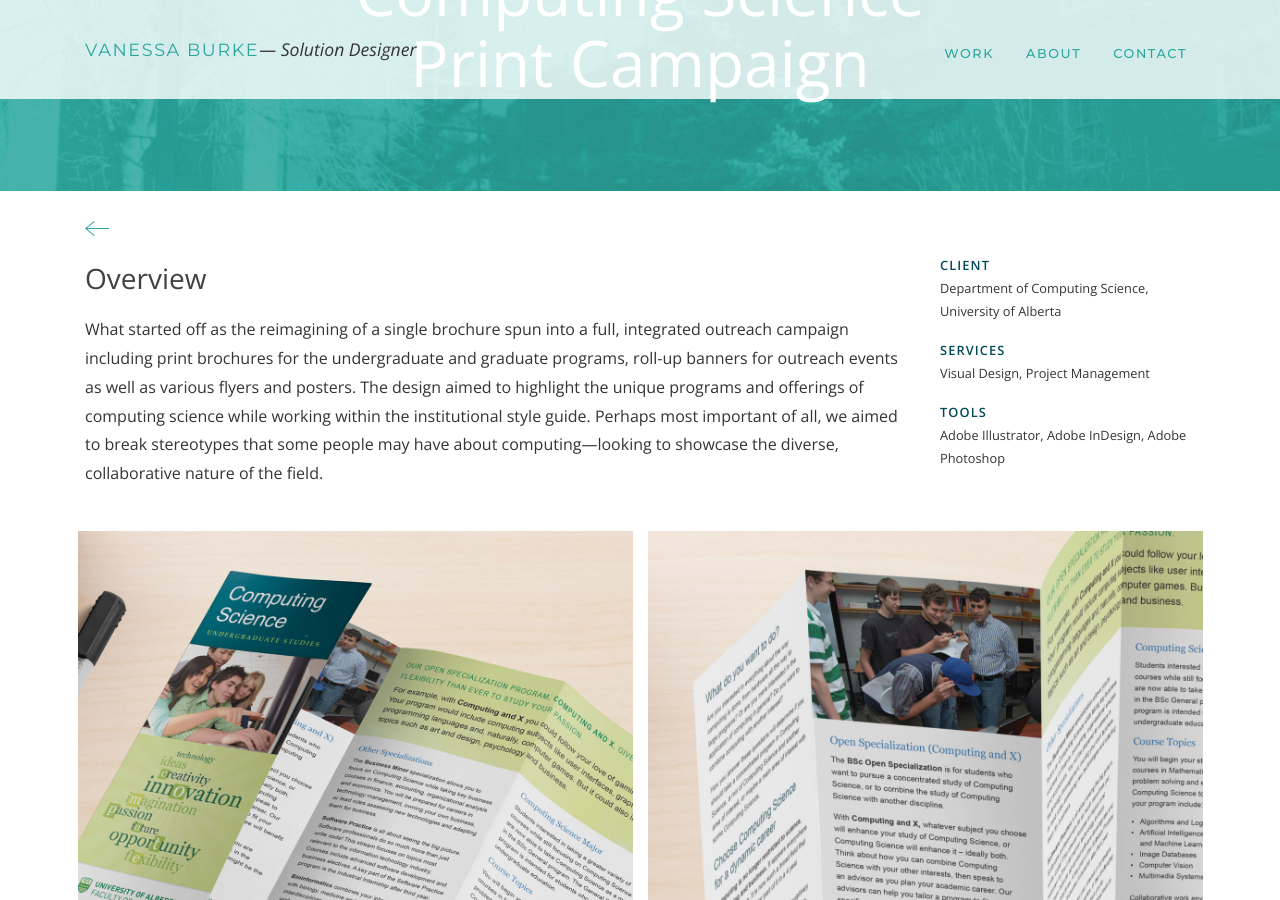
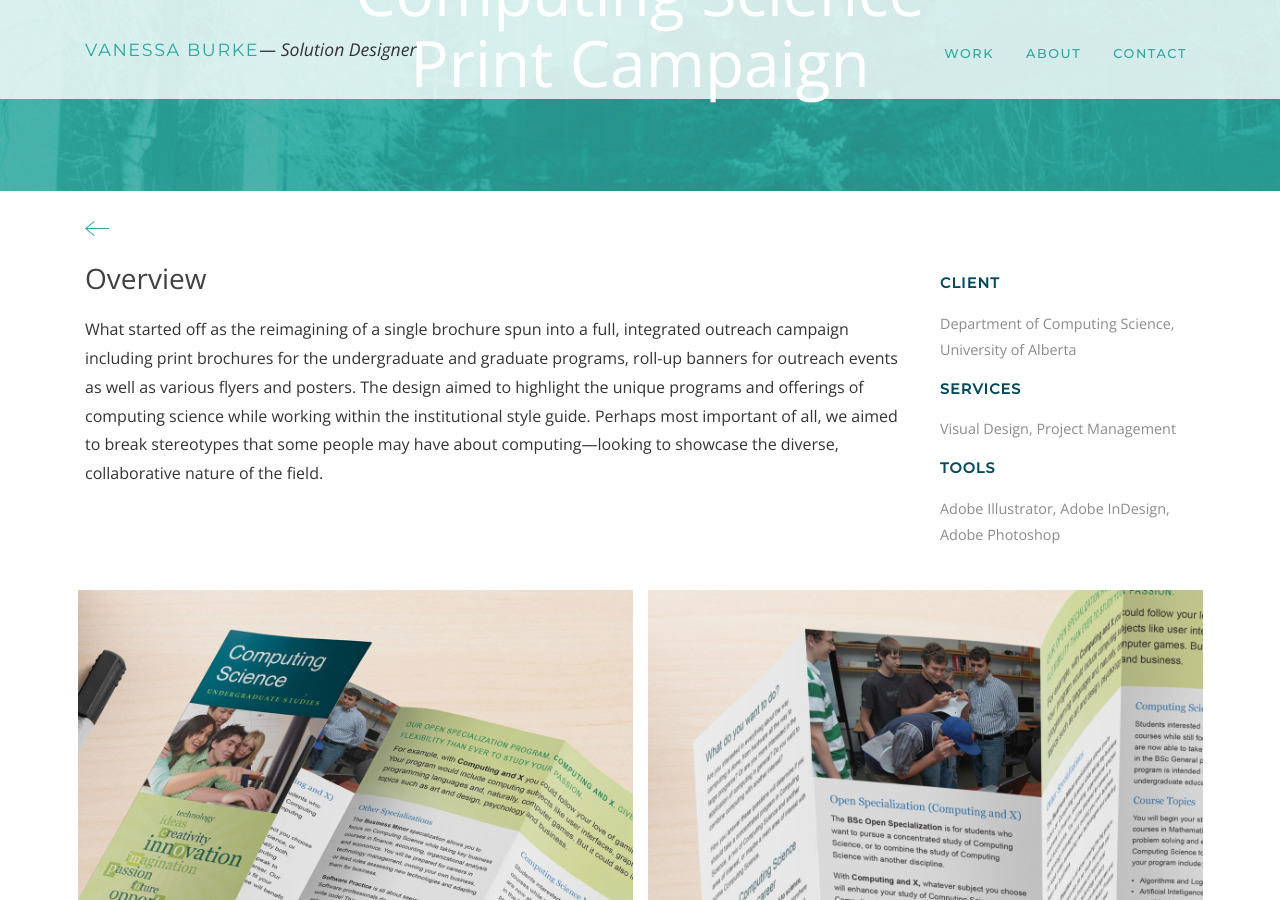
Before and after one commit to vnburke/vnburke.github.io, a Jekyll site: the page built from _projects/cs-campaign.md, in a window 1280 px wide and 900 px high, scrolled down 268 px. Built offline with Jekyll 4.4.1, drawn with Linux system fonts in a browser that asks for light colours.

Commit message:
Page fade, project sidebar, jumbotron

```diff
--- a/_includes/proj-details.html
+++ b/_includes/proj-details.html
@@ -1,13 +1,13 @@
-<div class="col-sm-4 col-md-3 details order-last">
-  <p><strong>Client</strong><br />
-  {{ page.client }}</p>
-  <p><strong>Services</strong><br />
-  {{ page.services }}</p>
-  <p><strong>Tools</strong><br />
-  {{ page.tools }}</p>
+<div class="col-sm-4 col-md-3 sidebar order-last">
+  <h4>Client</h4>
+  <p>{{ page.client }}</p>
+  <h4>Services</h4>
+  <p>{{ page.services }}</p>
+  <h4>Tools</h4>
+  <p>{{ page.tools }}</p>
   {% if page.team %}
-    <p><strong>Team</strong><br />
-    {{ page.team }}</p>
+    <h4>Team</h4>
+    <p>{{ page.team }}</p>
   {% endif %}
   <br />
 </div>
--- a/_sass/main.scss
+++ b/_sass/main.scss
@@ -47,10 +47,10 @@
   line-height: 1.7em;
   color: $text-color;
   opacity: 1;
-  transition: 0.7s opacity;
+  transition: 1s opacity;
 }
 body.fade {
-  opacity: 0;
+  opacity: 0.5;
   transition: none;
 }
 
@@ -214,7 +214,7 @@
 }
 
 .lead {
-  font-size: 1.75rem;
+  font-size: 2rem;
   //font-weight: 400;
   line-height: 1.5em;
 
@@ -231,6 +231,7 @@
   margin-top: 1rem;
 
   &, & p, & li {
+    color: $muted-light;
     font-size: 0.8rem;
     line-height: 1.8em;
   }
@@ -240,7 +241,6 @@
     padding: 0;
     list-style-type: none;
     & li {
-      color: $muted-light;
       margin-bottom: 0.5rem;
       line-height: 1.5em;
     }
@@ -420,16 +420,17 @@
   margin-top: 10px;
 }
 
-.details p {
-  font-size: $text-sm;
-  margin-top: 1em;
-
-  strong {
-    font-weight: 600;
-    text-transform: uppercase;
-    letter-spacing: 0.07rem;
-  }
-}
+// .details p {
+//   font-size: $text-sm;
+//   color: $muted-light;
+//   margin-top: 1em;
+//
+//   strong {
+//     font-weight: 600;
+//     text-transform: uppercase;
+//     letter-spacing: 0.07rem;
+//   }
+// }
 
 .portfolio {
   .col, .col-md-4, .col-md-6, .col-md-8 {
```
Also changed, not shown: _layouts/default.html (+9 -1 lines).
